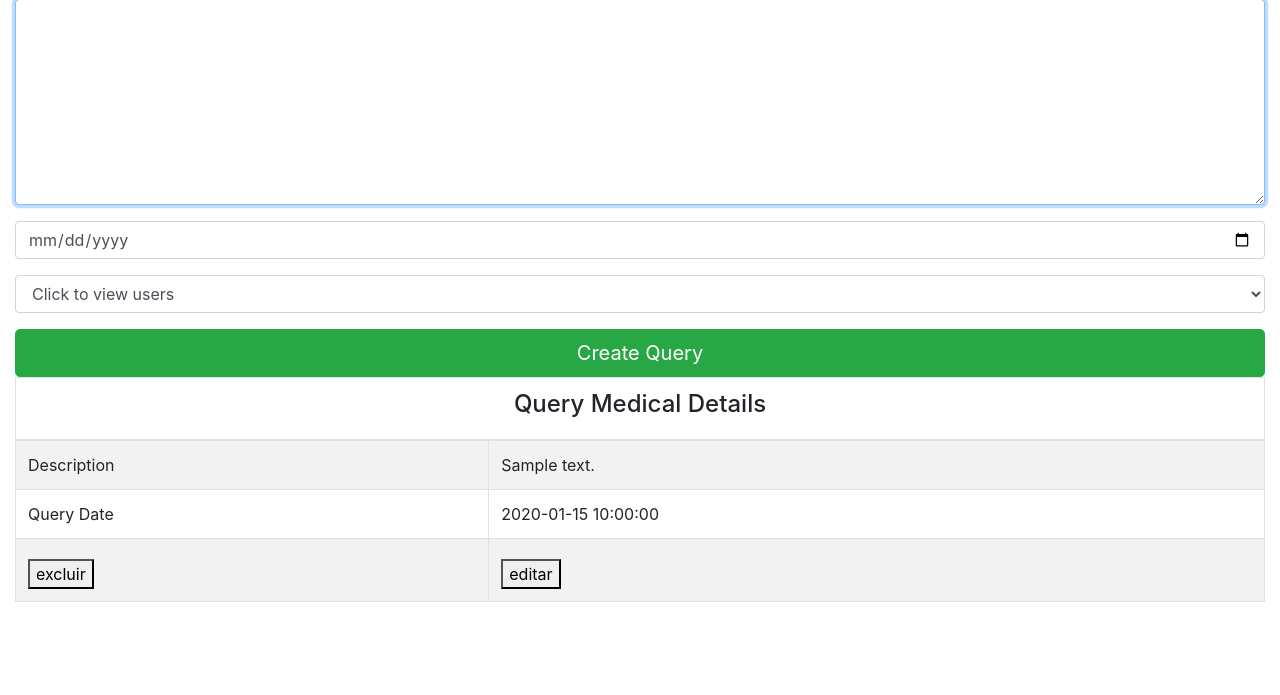
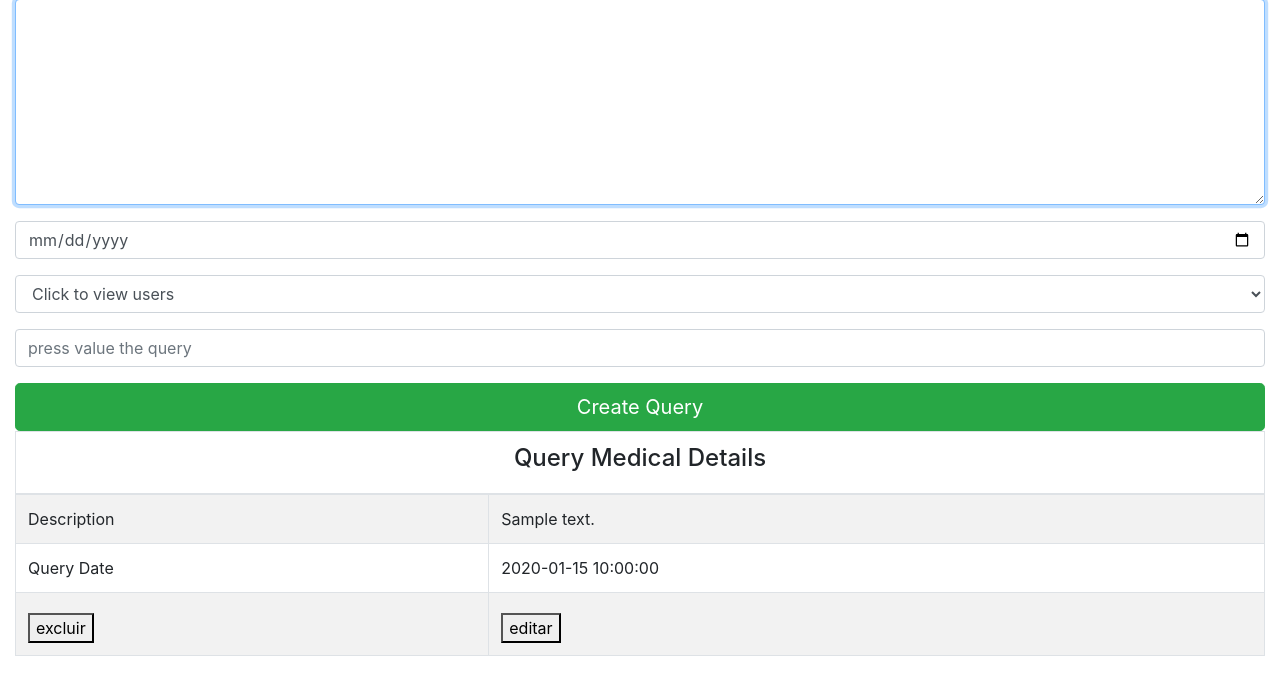
Before and after one commit to vit10load/plan-health-medical, a CodeIgniter app: page /database/index.php/query/index in a window 1280 px wide. Shown: the part 67-762 px from the top of the page. Run offline with CodeIgniter, Linux system fonts and the light colour scheme; the visitor is signed in with stand-in values (Sample User, id 1); tables that the repository leaves empty or names only in its code hold one stand-in row (values such as "Sample post").

Commit message:
create trigger BD update value for money for medico, and changes basics

```diff
--- a/application/config/routes.php
+++ b/application/config/routes.php
@@ -49,7 +49,7 @@ defined('BASEPATH') OR exit('No direct script access allowed');
 | Examples:	my-controller/index	-> my_controller/index
 |		my-controller/my-method	-> my_controller/my_method
 */
-$route['default_controller'] = 'user';
+$route['default_controller'] = 'user/login_view';
 $route['404_override'] = '';
 $route['translate_uri_dashes'] = FALSE;
 
--- a/application/controllers/Query.php
+++ b/application/controllers/Query.php
@@ -28,12 +28,14 @@ class Query extends CI_Controller {
 
         $description = $this->input->post('description');
         $date_query = $this->input->post('date_query');
-        $user_id = $this->input->post('user_id');
+        $user_id = $this->input->post('user_id_medical');
+        $value = $this->input->post('value');
 
 
         $data = array(
             'description' => $description,
             'query_date' =>  $date_query,
+            'value' =>       $value,
             'fk_user_id' =>  $user_id
         );
 
@@ -41,9 +43,7 @@ class Query extends CI_Controller {
 
             if ($this->query_model->create_query($data)) {
 
-                $message['sucess'] = "Registered with sucess!";
-
-                $this->load->view('query_index',$message);
+                $this->index();
 
             }
         }else {
@@ -52,7 +52,7 @@ class Query extends CI_Controller {
 
             if($this->query_model->update_query_by_id($data,$id_query)) {
 
-                redirect('query');
+                $this->index();
 
                 return;
             }
--- a/application/controllers/User.php
+++ b/application/controllers/User.php
@@ -54,6 +54,7 @@ class User extends CI_Controller {
 	}
 
 	function login_user(){
+
 		$user_login=array(
 
 			'user_email'=>$this->input->post('user_email'),
@@ -139,6 +140,6 @@ class User extends CI_Controller {
 
 		$this->user_model->update_user_by_id($data,$user_id);
 
-		redirect('user/login_user');
+		redirect('user/list_user');
 	}
 }
--- a/application/models/Query_model.php
+++ b/application/models/Query_model.php
@@ -11,6 +11,10 @@ class Query_model extends CI_model {
     parent::__construct();
 
   }
+
+  /**
+   *CREATE TRIGGER salary_medical AFTER INSERT ON consulta FOR EACH ROW BEGIN UPDATE user SET user.value = (OLD.user.value + NEW.consulta.value) WHERE user.user_id = NEW.fk_user_id AND user.user_type = 'medico'; END
+   * */
 
   public function create_query($data){
 
--- a/application/models/User_model.php
+++ b/application/models/User_model.php
@@ -58,11 +58,12 @@ class User_model extends CI_model {
 
   }
 
-  public function return_all_user_by_type_pacient($type="paciente"){
+  public function return_all_user_by_type_pacient($type="paciente",$type_medical="medico"){
 
     $this->db->select('*');
     $this->db->from('user');
-    $this->db->where('user_type',$type);
+    $this->db->where('user_type',$type_medical);
+    $this->db->or_where('user_type',$type);
 
     $query=$this->db->get();
 
--- a/application/views/plan_profile.php
+++ b/application/views/plan_profile.php
@@ -34,7 +34,7 @@ or $this->session->userdata('user_type') == 'master')) {
 <body>
 
   <nav class="navbar navbar-expand-lg navbar-light bg-light">
-    <a class="navbar-brand" href="#">User</a>
+    <a class="navbar-brand" href="<?php echo base_url('user/list_user'); ?>">User List</a>
     <button class="navbar-toggler" type="button" data-toggle="collapse" data-target="#navbarSupportedContent" aria-controls="navbarSupportedContent" aria-expanded="false" aria-label="Toggle navigation">
       <span class="navbar-toggler-icon"></span>
     </button>
@@ -42,7 +42,7 @@ or $this->session->userdata('user_type') == 'master')) {
     <div class="collapse navbar-collapse" id="navbarSupportedContent">
       <ul class="navbar-nav mr-auto">
         <li class="nav-item active">
-          <a class="nav-link" href="#">Home <span class="sr-only">(current)</span></a>
+          <a class="nav-link" href="">Home <span class="sr-only">(current)</span></a>
         </li>
         <li class="nav-item dropdown">
           <a class="nav-link dropdown-toggle" href="#" id="navbarDropdown" role="button" data-toggle="dropdown" aria-haspopup="true" aria-expanded="false">
@@ -58,7 +58,7 @@ or $this->session->userdata('user_type') == 'master')) {
         <?php if ($this->session->has_userdata('user_email')) {
 
          ?>
-        <a class="btn btn-default" href="">User: <?php echo $this->session->userdata('user_email'); ?></a>
+        <a class="btn btn-default" href="<?php echo base_url('user/list_user'); ?>">User: <?php echo $this->session->userdata('user_email'); ?></a>
         <?php }else { ?>
         <a class="btn btn-default" href="#"></a>
         <?php } ?>
--- a/application/views/query_index.php
+++ b/application/views/query_index.php
@@ -1,11 +1,40 @@
 <?php
 
-if (!($this->session->has_userdata('user_id') and $this->session->has_userdata('user_type')) and !($this->session->userdata('user_type') == 'medico'
-or $this->session->userdata('user_type') == 'master')) {
+if (!($this->session->has_userdata('user_id') and $this->session->has_userdata('user_type'))) {
 
-  redirect('user/login_view');
+    redirect('user/user_logout');
+
+}elseif ($this->session->userdata('user_type') === 'paciente') {
+
+    redirect('user/user_logout');
 
 }
+
+/*****
+ *
+ * TODO: FAZER QUERY PARA DELETAR RENDA DO MEDICO COM CONSULTA MARCADA E PRA PLANO DE SAUDE
+ *
+ * DELIMITER $
+
+CREATE TRIGGER salary_medical
+BEFORE INSERT ON consulta
+FOR EACH ROW
+BEGIN
+
+UPDATE user SET user.value = (user.value + NEW.consulta.value) WHERE user.user_id = NEW.fk_user_id_medical AND  user.user_type = 'medico';
+
+END$
+
+DELIMITER ;
+ *
+ *
+ *
+ *
+ *
+ *
+ *
+ */
+
 
 ?>
 
@@ -35,7 +64,7 @@ body {
 <body>
 
     <nav class="navbar navbar-expand-lg navbar-light bg-light">
-        <a class="navbar-brand" href="#">User</a>
+        <a class="navbar-brand" href="<?php echo base_url('user/list_user'); ?>">User</a>
         <button class="navbar-toggler" type="button" data-toggle="collapse" data-target="#navbarSupportedContent"
             aria-controls="navbarSupportedContent" aria-expanded="false" aria-label="Toggle navigation">
             <span class="navbar-toggler-icon"></span>
@@ -44,7 +73,7 @@ body {
         <div class="collapse navbar-collapse" id="navbarSupportedContent">
             <ul class="navbar-nav mr-auto">
                 <li class="nav-item active">
-                    <a class="nav-link" href="#">Home <span class="sr-only">(current)</span></a>
+                    <a class="nav-link" href="">Home <span class="sr-only">(current)</span></a>
                 </li>
                 <li class="nav-item dropdown">
                     <a class="nav-link dropdown-toggle" href="#" id="navbarDropdown" role="button"
@@ -59,7 +88,7 @@ body {
             </ul>
             <div class="form-inline my-2 my-lg-0">
                 <?php if ($this->session->has_userdata('user_email')) { ?>
-                <a class="btn btn-default" href="">User: <?php echo $this->session->userdata('user_email'); ?></a>
+                <a class="btn btn-default" href="<?php echo base_url('user/list_user'); ?>">User: <?php echo $this->session->userdata('user_email'); ?></a>
                 <?php }else { ?>
                 <a class="btn btn-default" href="#"></a>
                 <?php } ?>
@@ -72,12 +101,14 @@ body {
     <div class="col-md-12">
         <?php if (isset($all_query_id)) {
 
+
             foreach ($all_query_id as $key) {
 
          ?>
         <form role="form" method="post" action="<?php echo base_url('query/create'); ?>">
             <fieldset>
                 <div class="form-group">
+                    <input type="hidden" name="user_id_medical" value="<?php echo $this->session->userdata('user_id'); ?>" />
                     <input type="hidden" name="operation" value="<?php echo $action; ?>" />
                     <input type="hidden" name="id_query" value="<?php echo $key->id_consulta; ?>" />
                     <textarea rows="8" class="form-control" placeholder="Please enter description the query"
@@ -97,15 +128,19 @@ body {
                         <?php
                         if (!empty($user_for_query)) {
 
-                            foreach ($user_for_query as $key) {
+                            foreach ($user_for_query as $keys) {
 
                          ?>
-                        <option value="<?php echo $key->user_id; ?>"><?php echo $key->user_name; ?></option>
+                        <option value="<?php echo $keys->user_id; ?>"><?php echo $keys->user_name; ?></option>
                         <?php
                             }
 
                         } ?>
                     </select>
+                </div>
+
+                <div class="form-group">
+                    <input class="form-control" type="number" placeholder="press value the query" name="value" value="<?php echo $key->value; ?>" />
                 </div>
 
                 <input class="btn btn-lg btn-success btn-block" type="submit" value="Update Query" name="register" />
@@ -126,7 +161,7 @@ body {
                 <div class="form-group">
 
                     <input type="hidden" name="operation" value="save" />
-                    <input type="hidden" name="id_consulta" value="" />
+                    <input type="hidden" name="user_id_medical" value="<?php echo $this->session->userdata('user_id'); ?>" />
                     <textarea rows="8" class="form-control" placeholder="Please enter description the query"
                         name="description" type="text" autofocus value="">
                    </textarea>
@@ -152,6 +187,10 @@ body {
 
                         } ?>
                     </select>
+                </div>
+
+                <div class="form-group">
+                    <input class="form-control" type="number" placeholder="press value the query" name="value" />
                 </div>
 
                 <input class="btn btn-lg btn-success btn-block" type="submit" value="Create Query" name="register" />
```
Also changed, not shown: application/views/user_profile.php (+13 -1 lines).
